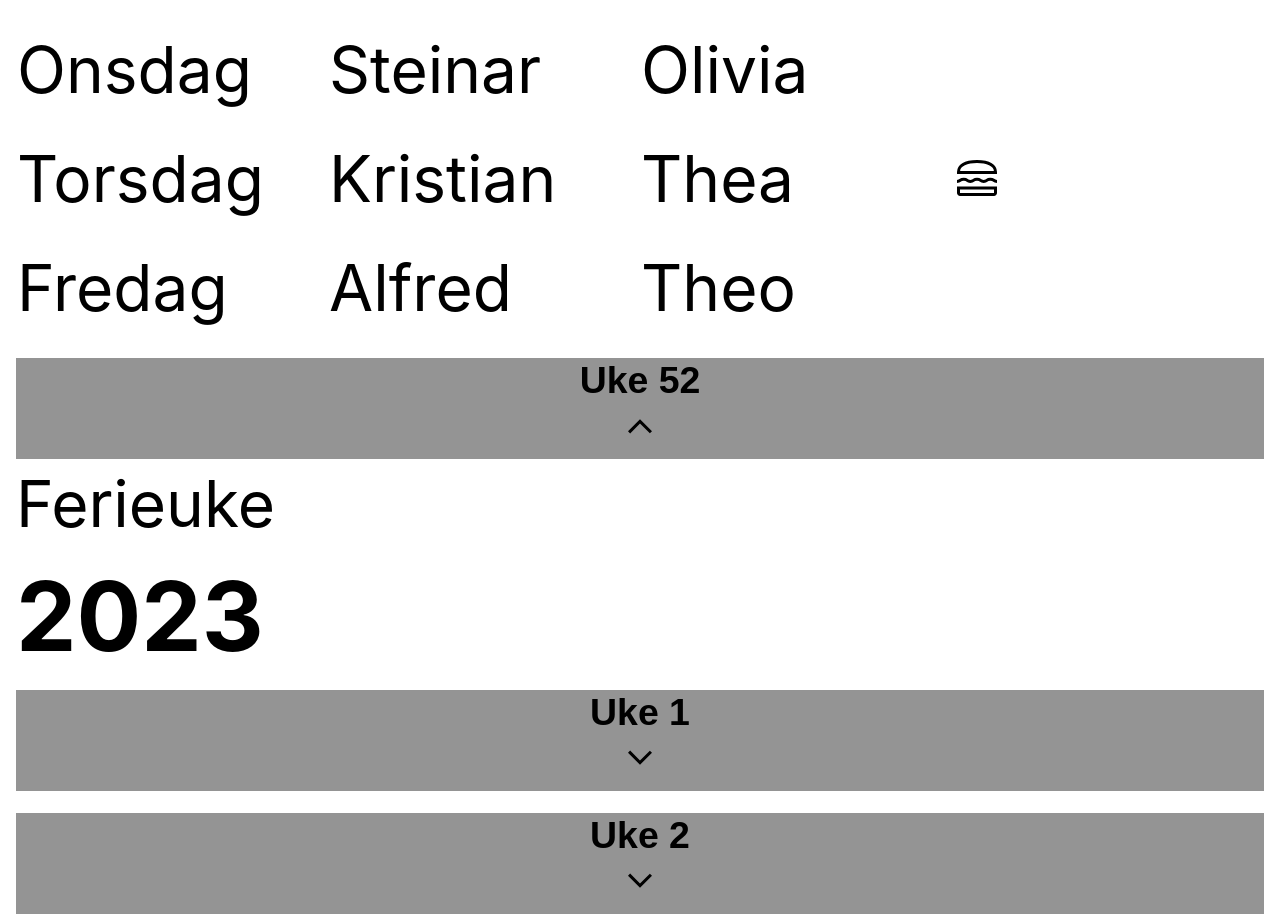
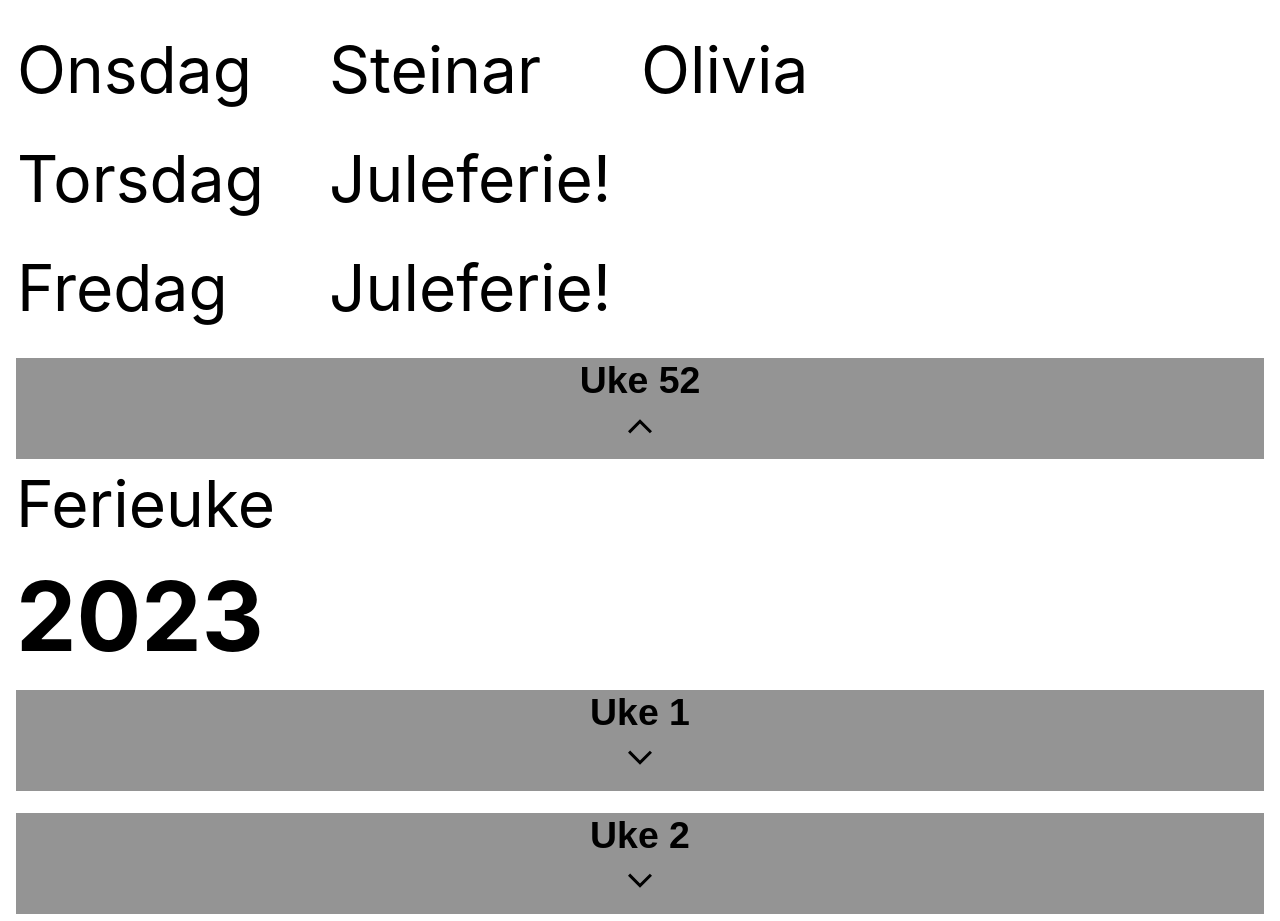
Before and after one commit to ostensrud/foelgeliste, a Next.js app: page /komplett in a window 1280 px wide. Shown: the part 3340-4261 px from the top of the page. Built offline with nearby package versions, Linux system fonts and the light colour scheme.

Commit message:
:moyai: Viser fridager i oversikter

```diff
--- a/components/completelist/dayrow/DayRow.tsx
+++ b/components/completelist/dayrow/DayRow.tsx
@@ -9,6 +9,14 @@ const DayRow = ({
   ukedagNummer: number;
 }) => {
   const dager = ["Mandag", "Tirsdag", "Onsdag", "Torsdag", "Fredag"];
+  if (dag.erFridag) {
+    return (
+      <tr>
+        <td className={"ukedag"}>{dager[ukedagNummer]}</td>
+        <td colSpan={3}>{dag.beskrivelseAvFridag}</td>
+      </tr>
+    );
+  }
   return (
     <tr>
       <td className={"ukedag"}>{dager[ukedagNummer]}</td>
```
Also changed, not shown: components/WeekSchedule.tsx (+8 -0 lines).
